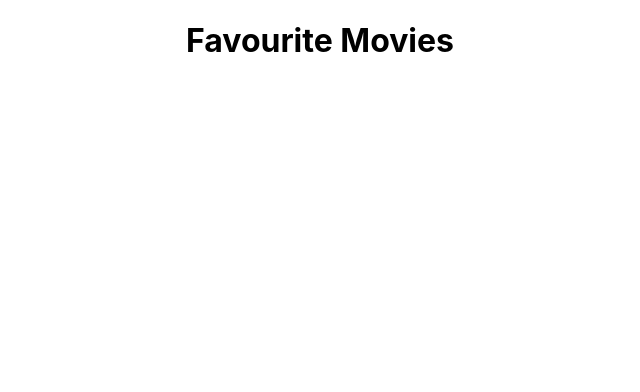
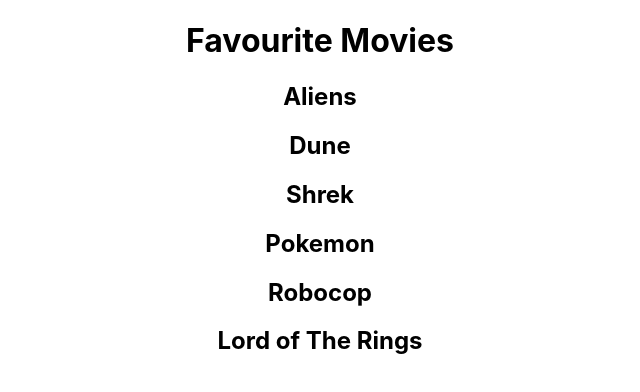
Before and after one commit to Dunconius/react-props, a React (Create React App) app: page / in a window 1280 px wide. Shown: the top 392 px of the page, without its empty margins (320-960 px from the left). Built offline with nearby package versions, Linux system fonts and the light colour scheme.

Commit message:
fix: connect all components and fix movielist key

```diff
--- /dev/null
+++ b/src/components/MovieCard.jsx
@@ -0,0 +1,10 @@
+
+
+export default function MovieCard (props) {
+
+    return(
+        <div>
+            <h1>{props.movieName}</h1>
+        </div>
+    )
+}
--- a/src/components/MovieList.jsx
+++ b/src/components/MovieList.jsx
@@ -0,0 +1,23 @@
+import MovieCard from "./MovieCard.jsx";
+
+
+let favouriteMovies = [
+    "Aliens",
+    "Dune",
+    "Shrek",
+    "Pokemon",
+    "Robocop",
+    "Lord of The Rings"
+];
+
+export default function MovieList(){
+
+    return (
+        <section>
+            {favouriteMovies.map((movie, index) => {
+                return <MovieCard key={movie + "-" + index} movieName={movie}/>
+            })}
+        </section>
+
+    );
+}
--- a/src/pages/App.jsx
+++ b/src/pages/App.jsx
@@ -1,4 +1,5 @@
 
+import MovieList from '../components/MovieList';
 import '../stylesheets/App.css';
 
 function App() {
@@ -6,7 +7,8 @@
     <div className="App">
       <h1>Favourite Movies</h1>
 
-
+      {/* <MoveiList /> */}
+      <MovieList />
 
     </div>
   );
```
